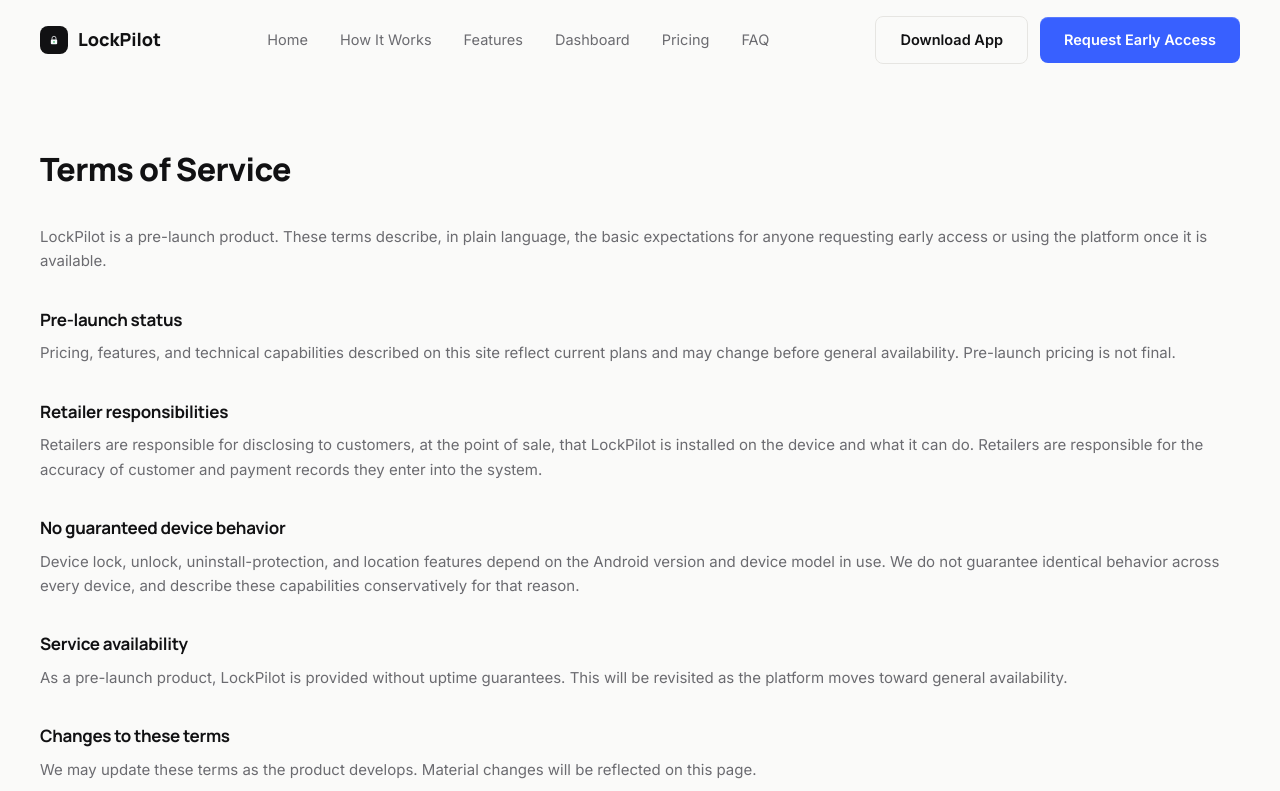
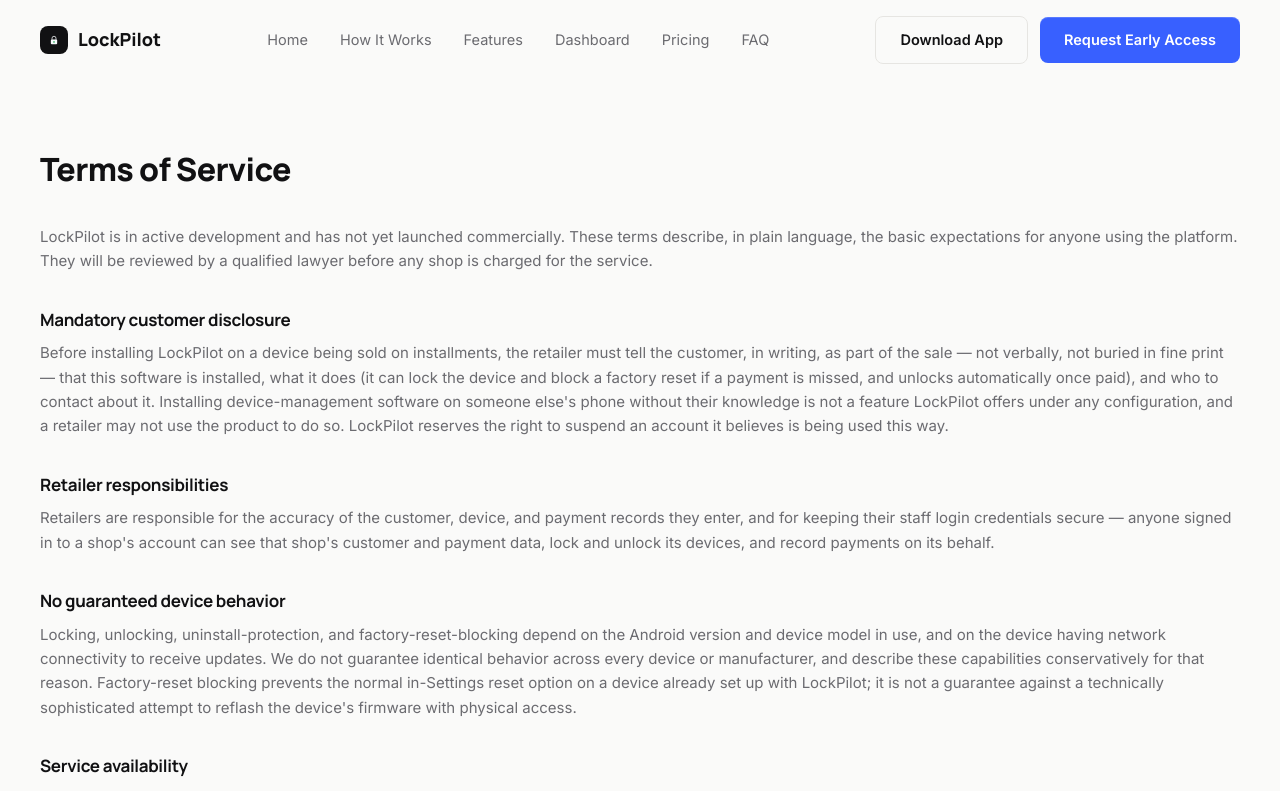
Before and after one commit to arsalliaquatkayani-boop/lockpilot, a React (Vite) app: page /legal/terms in a window 1280 px wide. Shown: the top 791 px of the page. Built offline with nearby package versions, Linux system fonts and the light colour scheme.

Commit message:
Rewrite legal docs to match real product; finalize pricing; remove unbuilt-feature claims

```diff
--- a/src/components/CapabilityStrip.tsx
+++ b/src/components/CapabilityStrip.tsx
@@ -12,9 +12,9 @@ const capabilities = [
     ),
   },
   {
-    label: "Location Awareness",
+    label: "Factory-Reset Protection",
     icon: (
-      <path d="M10 17s5-4.7 5-8.7A5 5 0 0 0 5 8.3C5 12.3 10 17 10 17z M10 9.4a1.7 1.7 0 1 0 0-3.4 1.7 1.7 0 0 0 0 3.4z" stroke="currentColor" strokeWidth="1.5" strokeLinejoin="round" />
+      <path d="M10 3l6 2.5v4.2c0 4-2.6 6.6-6 7.3-3.4-.7-6-3.3-6-7.3V5.5L10 3z" stroke="currentColor" strokeWidth="1.5" strokeLinejoin="round" />
     ),
   },
   {
--- a/src/config/pricing.ts
+++ b/src/config/pricing.ts
@@ -47,11 +47,9 @@ export const pricingTiers: PricingTier[] = [
     includes: [
       "Up to 120 active devices",
       "Everything in Growth",
-      "Location visibility",
-      "Multi-branch support",
       "Priority support",
     ],
   },
 ];
 
-export const pricingNote = "Pre-launch pricing — tiers and figures above are a proposed starting structure and may change before general availability.";
+export const pricingNote = "Prices in Pakistani Rupees, billed monthly via bank transfer.";
--- a/src/pages/Features.tsx
+++ b/src/pages/Features.tsx
@@ -163,8 +163,8 @@ export function Features() {
             <div>
               <h3 className="mb-2.5 font-heading text-[16px] font-bold text-navy">Permission-aware location</h3>
               <p className="text-[14.5px] leading-relaxed text-slate">
-                Location visibility depends on Android permissions, device connectivity, and the
-                current implementation. When available, you see a last-known location — not a
+                On the roadmap, not yet built. Once shipped, visibility will depend on Android
+                permissions and device connectivity, showing a last-known location — not a
                 guaranteed live position.
               </p>
             </div>
--- a/src/pages/Home.tsx
+++ b/src/pages/Home.tsx
@@ -30,7 +30,8 @@ export function Home() {
               </h1>
               <p className="mb-9 max-w-[480px] text-[17.5px] leading-relaxed text-slate">
                 LockPilot helps mobile retailers protect installment sales with automated device
-                controls, payment tracking, location visibility, and real-time financial insight.
+                controls, payment tracking, factory-reset protection, and real-time financial
+                insight.
               </p>
               <div className="mb-6 flex flex-wrap gap-3.5">
                 <Button to="/early-access" variant="primary">Request Early Access</Button>
--- a/src/pages/PrivacyPolicy.tsx
+++ b/src/pages/PrivacyPolicy.tsx
@@ -7,44 +7,54 @@ export function PrivacyPolicy() {
         <h1 className="mb-8 font-heading text-[32px] font-extrabold text-navy">Privacy Policy</h1>
         <div className="flex flex-col gap-8 text-[15px] leading-relaxed text-slate">
           <p>
-            LockPilot is a pre-launch product. This policy describes, in plain terms, what data
-            the system is designed to handle once retailers are using it, and how we intend to
-            treat it.
+            LockPilot is in active development and has not yet launched commercially. This policy
+            describes, honestly and specifically, what data the system handles today. It will be
+            reviewed by a qualified lawyer before any shop is charged for the service.
           </p>
 
           <Section title="What we collect">
-            LockPilot is designed to handle: device lock/unlock state, payment and installment
-            records entered by the retailer, customer records entered by the retailer (name,
-            contact, city), and — where the device's Android permissions and connectivity allow
-            it — a last-known device location. LockPilot does not access messages, photos,
-            contacts, or call history on the device.
+            The system stores: shop and staff account details (name, login email); customer
+            records entered by shop staff (name, phone, city, address); device records (a label,
+            IMEI, and a pairing credential used only so the device can check its own lock status);
+            installment plan and payment records entered by staff; and a timestamped log of every
+            lock and unlock event, automatic or manual. LockPilot does not access messages,
+            photos, contacts, call history, or any other app's data on the customer's device.
+          </Section>
+
+          <Section title="Location data">
+            Device location visibility is planned but not yet built into the product. This policy
+            will be updated with specifics — what is collected, how it is shown, and how a
+            retailer must disclose it to the customer — before that feature ships, not after.
           </Section>
 
           <Section title="Who can see it">
-            Customer and device data belongs to the retailer's account. LockPilot does not sell
-            data or share it with third parties for advertising.
+            A shop's customer, device, and payment data is visible only to that shop's own staff
+            accounts, enforced at the database level. LockPilot's operator can access data only as
+            needed to run and support the service. Data is not sold, and is not shared with third
+            parties for advertising.
           </Section>
 
-          <Section title="Location data">
-            Location visibility depends on the device's permissions and connectivity, and is
-            shown as a last-known position rather than continuous live tracking. Retailers are
-            responsible for disclosing device monitoring to their customers at the point of sale.
+          <Section title="How data is protected">
+            Staff sign in with their own email and password; each shop's data is isolated from
+            every other shop's by server-side access rules, not just by the app's design. Devices
+            authenticate with a per-device credential that can only ever read that one device's
+            own lock status — never any other device's or shop's data.
           </Section>
 
           <Section title="Retention and deletion">
-            We intend to retain account data for as long as an account is active, and to support
-            deletion requests once account infrastructure exists. This section will be updated
-            with specifics before general availability.
+            Account data is retained for as long as an account is active. A shop owner who wants
+            their data deleted can request it; as the product matures, this will become a
+            self-service option rather than a manual request.
           </Section>
 
           <Section title="Contact">
-            This policy will be updated with a dedicated contact channel once LockPilot is
-            further along. For now, reach out through the early-access form.
+            This policy will be updated with a dedicated support channel before commercial launch.
+            For now, reach out through the early-access form.
           </Section>
 
           <p className="text-[13px] text-slate-light">
-            This is a draft policy for a pre-launch product and will be revised before general
-            availability.
+            This is a draft policy for a product still in development and has not been reviewed by
+            a lawyer. It will be revised, with legal review, before LockPilot is sold commercially.
           </p>
         </div>
       </Container>
--- a/src/pages/TermsOfService.tsx
+++ b/src/pages/TermsOfService.tsx
@@ -7,31 +7,42 @@ export function TermsOfService() {
         <h1 className="mb-8 font-heading text-[32px] font-extrabold text-navy">Terms of Service</h1>
         <div className="flex flex-col gap-8 text-[15px] leading-relaxed text-slate">
           <p>
-            LockPilot is a pre-launch product. These terms describe, in plain language, the basic
-            expectations for anyone requesting early access or using the platform once it is
-            available.
+            LockPilot is in active development and has not yet launched commercially. These terms
+            describe, in plain language, the basic expectations for anyone using the platform.
+            They will be reviewed by a qualified lawyer before any shop is charged for the service.
           </p>
 
-          <Section title="Pre-launch status">
-            Pricing, features, and technical capabilities described on this site reflect current
-            plans and may change before general availability. Pre-launch pricing is not final.
+          <Section title="Mandatory customer disclosure">
+            Before installing LockPilot on a device being sold on installments, the retailer must
+            tell the customer, in writing, as part of the sale — not verbally, not buried in fine
+            print — that this software is installed, what it does (it can lock the device and
+            block a factory reset if a payment is missed, and unlocks automatically once paid),
+            and who to contact about it. Installing device-management software on someone else's
+            phone without their knowledge is not a feature LockPilot offers under any
+            configuration, and a retailer may not use the product to do so. LockPilot reserves the
+            right to suspend an account it believes is being used this way.
           </Section>
 
           <Section title="Retailer responsibilities">
-            Retailers are responsible for disclosing to customers, at the point of sale, that
-            LockPilot is installed on the device and what it can do. Retailers are responsible
-            for the accuracy of customer and payment records they enter into the system.
+            Retailers are responsible for the accuracy of the customer, device, and payment
+            records they enter, and for keeping their staff login credentials secure — anyone
+            signed in to a shop's account can see that shop's customer and payment data, lock and
+            unlock its devices, and record payments on its behalf.
           </Section>
 
           <Section title="No guaranteed device behavior">
-            Device lock, unlock, uninstall-protection, and location features depend on the
-            Android version and device model in use. We do not guarantee identical behavior
-            across every device, and describe these capabilities conservatively for that reason.
+            Locking, unlocking, uninstall-protection, and factory-reset-blocking depend on the
+            Android version and device model in use, and on the device having network
+            connectivity to receive updates. We do not guarantee identical behavior across every
+            device or manufacturer, and describe these capabilities conservatively for that
+            reason. Factory-reset blocking prevents the normal in-Settings reset option on a
+            device already set up with LockPilot; it is not a guarantee against a technically
+            sophisticated attempt to reflash the device's firmware with physical access.
           </Section>
 
           <Section title="Service availability">
-            As a pre-launch product, LockPilot is provided without uptime guarantees. This will
-            be revisited as the platform moves toward general availability.
+            As a product still in development, LockPilot is provided without uptime guarantees.
+            This will be revisited as the platform moves toward general availability.
           </Section>
 
           <Section title="Changes to these terms">
@@ -40,8 +51,9 @@ export function TermsOfService() {
           </Section>
 
           <p className="text-[13px] text-slate-light">
-            This is a draft set of terms for a pre-launch product and will be revised before
-            general availability.
+            This is a draft set of terms for a product still in development and has not been
+            reviewed by a lawyer. It will be revised, with legal review, before LockPilot is sold
+            commercially.
           </p>
         </div>
       </Container>
```
Also changed, not shown: src/config/faq.ts (+1 -6 lines).
